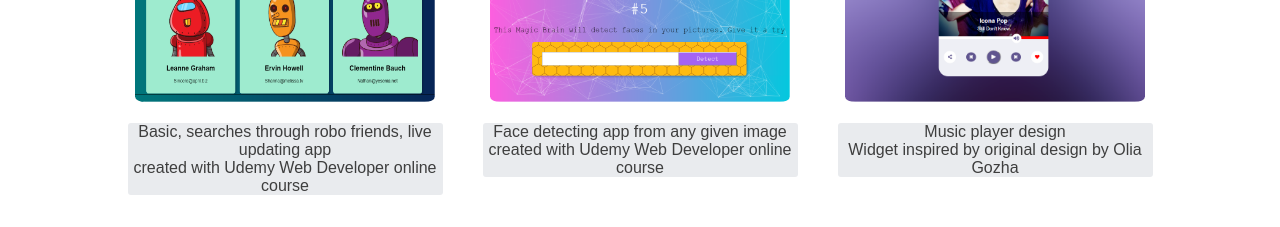
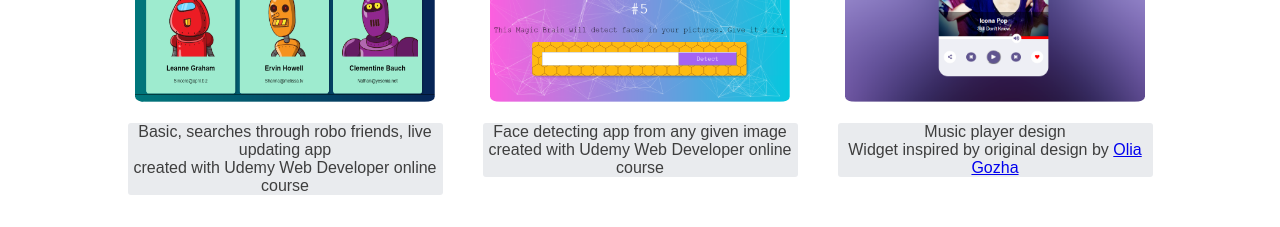
Before and after one commit to KamilaKisiel/kamilakisiel.github.io, a website: page index.html in a window 1280 px wide. Shown: the part 1460-1687 px from the top of the page. Drawn offline with nearby package versions, Linux system fonts and the light colour scheme.

Commit message:
link for credits purposes created

```diff
--- a/index.html
+++ b/index.html
@@ -71,7 +71,7 @@
             <div class="project-container">
                 <h3>Music player - widget</h3>
                 <a class="see-project" target="_blank" href="http://skinny-actor.surge.sh//"><img src="images/widget.png"></a>
-                <p>Music player design<br>Widget inspired by original design by Olia Gozha</p>
+                <p>Music player design<br>Widget inspired by original design by <a target="_blank" href="https://dribbble.com/shots/1391899-Music-Player">Olia Gozha</a></p>
             </div>
         </div>
     </section>
```
